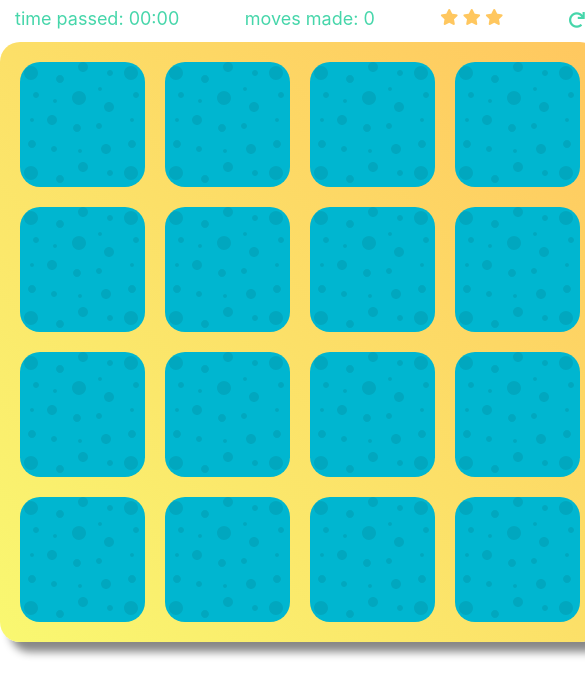
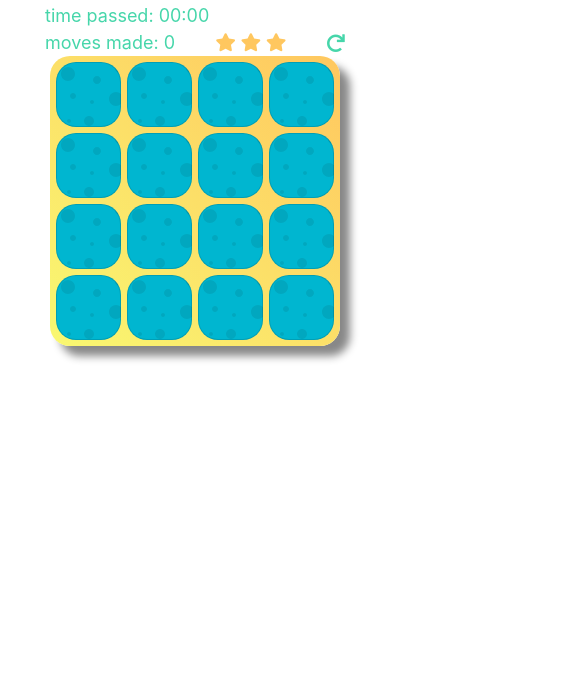
Before and after one commit to Jooolian/Matching-Game, a plain HTML site: page index.html in a window 390 px wide. Shown: the part 51-746 px from the top of the page, 585 px wide, since content can reach past the window. Drawn offline with nearby package versions, Linux system fonts and the light colour scheme; a web font is replaced by a local one.

Commit message:
add responsiveness

```diff
--- a/css/styles.css
+++ b/css/styles.css
@@ -1,21 +1,31 @@
 body {
-    background-color: white;
+    display: flex;
+    justify-content: center;
+    flex-direction: column;
 }
 
 h1 {
     font-family: 'Fascinate', cursive;
-    text-align: center;
     color:  #46d6aa;
+    margin: auto;
+}
+
+#gameInfo {
+    width: 600px;
+    margin: auto;
+    display: flex;
+    justify-content: space-between;
+    margin-top: 5px;
+    font-size: 18px;
 }
 
 #timePassed, #movesMade {
     color:  #46d6aa;
-    font-size: 18px;
 }
 
 #newRound {
     color:  #46d6aa;
-    margin-top: 7px;
+    padding-top: 7px;
     cursor: pointer;
 }
 
@@ -23,32 +33,34 @@ h1 {
     color: #ffc75f;
 }
 
-#gameInfo {
-    width: 600px;
-    display: flex;
-    justify-content: space-between;
-}
-
 #gameField {
     width: 600px;
     height: 600px;
     margin: auto;
-    margin-top: 10px;
-    margin-bottom: 50px;
     border-radius: 20px;
     background: linear-gradient(45deg ,#f9f871, #ffc75f);
-    padding: 10px 10px 0 10px;
     box-shadow: 10px 10px 8px #888888;
+    display: flex;
+    justify-content: center;
+    margin-bottom: 5px;
 }
 
-li {
+#cards {
+    display: flex;
+    flex-direction: row;
+    flex-wrap: wrap;
+    padding: 10px;
+    margin-bottom: 5px;
+}
+
+.card {
     border-radius: 20px;
-    height: calc(500px/4);
-    list-style-type: none;
+    height: 125px;
+    width: 125px;
     margin: 10px;
     display: flex;
+    justify-content: center;
     align-items: center;
-    justify-content: center;
     cursor: pointer;
 }
 
@@ -70,3 +82,104 @@ i {
     background-color: #46d6aa;
     border-color: #46d6aa;
 }
+
+/* media queries */
+
+@media only screen and (max-width: 635px) {
+    #gameInfo {
+        width: 500px;
+    }
+
+    #gameField {
+        width: 500px;
+        height: 500px;
+    }
+
+    #cards {
+        display: flex;
+        flex-direction: row;
+        flex-wrap: wrap;
+        padding: 6px;
+    }
+
+    .card {
+        border-radius: 20px;
+        height: 110px;
+        width: 110px;
+        margin: 6px;
+    }
+  }
+
+  @media only screen and (max-width: 535px) {
+    #gameInfo {
+        width: 400px;
+    }
+
+    #gameField {
+        width: 400px;
+        height: 400px;
+    }
+
+    #cards {
+        display: flex;
+        flex-direction: row;
+        flex-wrap: wrap;
+        padding: 4px;
+    }
+
+    .card {
+        border-radius: 20px;
+        height: 90px;
+        width: 90px;
+        margin: 4px;
+    }
+  }
+
+  @media only screen and (max-width: 435px) {
+
+span {
+    margin-left: 5px;
+    margin-right: 5px;
+}
+
+    #gameInfo {
+        width: 310px;
+        display: flex;
+        flex-wrap: wrap;
+    }
+
+    #gameField {
+        width: 290px;
+        height: 290px;
+    }
+
+    #star1, #star2, #star3 {
+        margin-left: 0px;
+        margin-right: 0px;
+    }
+
+    #newRound {
+        padding-top: 5px;
+    }
+
+    #cards {
+        display: flex;
+        flex-direction: row;
+        flex-wrap: wrap;
+        padding: 3px;
+    }
+
+    .card {
+        border-radius: 20px;
+        height: 65px;
+        width: 65px;
+        margin: 3px;
+    }
+  }
+
+  @media only screen and (max-width: 345px) {
+
+    h1 {
+          font-size: 36px;
+    }
+  }
--- a/index.html
+++ b/index.html
@@ -11,7 +11,7 @@
     <body>
         <h1>matching game</h1>
         <!-- info at the top: time, moves, stars, reload -->
-        <div id="gameInfo" class="container">
+        <div id="gameInfo">
             <span id="timePassed">time passed: 00:00</span><span id="movesMade">moves made: 0</span>
             <span id="stars">
                 <span id="star1" class="starRating fa fa-star fa" aria-hidden="true"></span>
@@ -22,9 +22,8 @@
         </div>
 
         <!-- cards generated using js -->
-        <div class="container" id="gameField">
-            <ul class="container">
-            </ul>
+        <div id="gameField">
+            <div id="cards"></div>
         </div>
 
         <!-- win modal from -->
@@ -39,8 +38,8 @@
                 </div>
                 <div class="modal-body"></div>
                 <div class="modal-footer">
-                <button id="newGame" type="button" class="btn btn-secondary" data-dismiss="modal">New Game</button>
-                <button id="close" type="button" class="btn btn-secondary" data-dismiss="modal">Close</button>
+                <button id="newGame" type="button" class="btn btn-secondary" data-dismiss="modal">Yes</button>
+                <button id="close" type="button" class="btn btn-secondary" data-dismiss="modal">No</button>
                 </div>
             </div>
             </div>
--- a/js/app.js
+++ b/js/app.js
@@ -1,19 +1,14 @@
 /* create the html using js - clientside rendering */
 let idCounter = 0;
-let list = $("ul");
+let allCards = $("#cards");
 
-for (let i = 0; i < 4; i++) {
-  let rows = document.createElement("div");
-  rows.className = "row";
-  for (let j = 0; j < 4; j++) {
+for (let i = 0; i < 16; i++) {
   idCounter++;
-  let listItems = document.createElement("li");
-  listItems.className = "col cardClosed";
-  listItems.id = idCounter;
-  rows.append(listItems);
-  list.append(rows);
+  let aCard = document.createElement("div");
+  aCard.className = "card cardClosed";
+  aCard.id = idCounter;
+  allCards.append(aCard);
   }
-}
 
 /* array with all cards/icons */
 const deckOfCards = ["fa-motorcycle", "fa-motorcycle", "fa-truck", "fa-truck", "fa-cube", "fa-cube", "fa-star", "fa-star", "fa-suitcase", "fa-suitcase", "fa-snowflake", "fa-snowflake", "fa-space-shuttle", "fa-space-shuttle", "fa-flask", "fa-flask"];
@@ -44,9 +39,9 @@ let seconds = 0, minutes = 0;
 
 /* show icons on click */
 function startGame() {
-    $("ul").one("click", timer);
+    $("#cards").one("click", timer);
 
-    $("li").click(function(event) {
+    $(".card").click(function(event) {
       if (cardComparisonArray.length < 2) {
       if ($(event.target).hasClass("cardClosed")) {
         incrementMoves();
```
